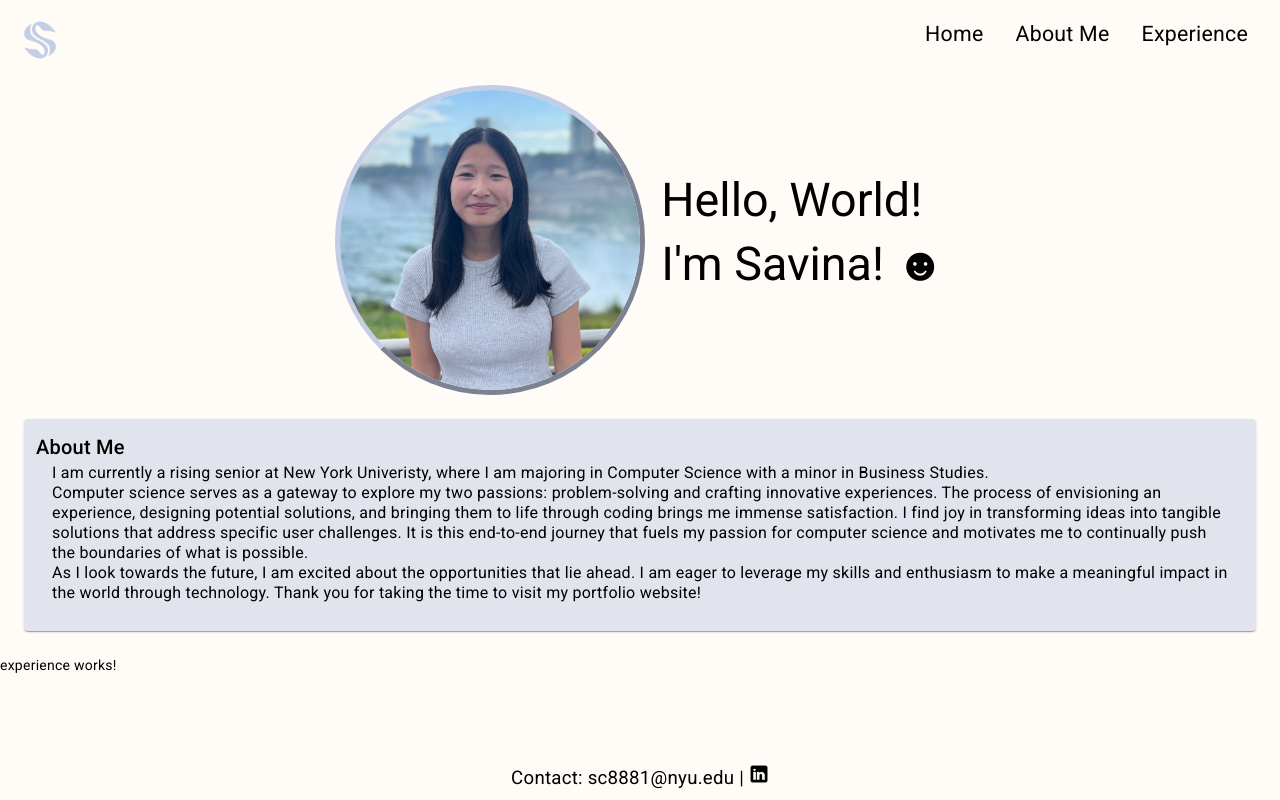
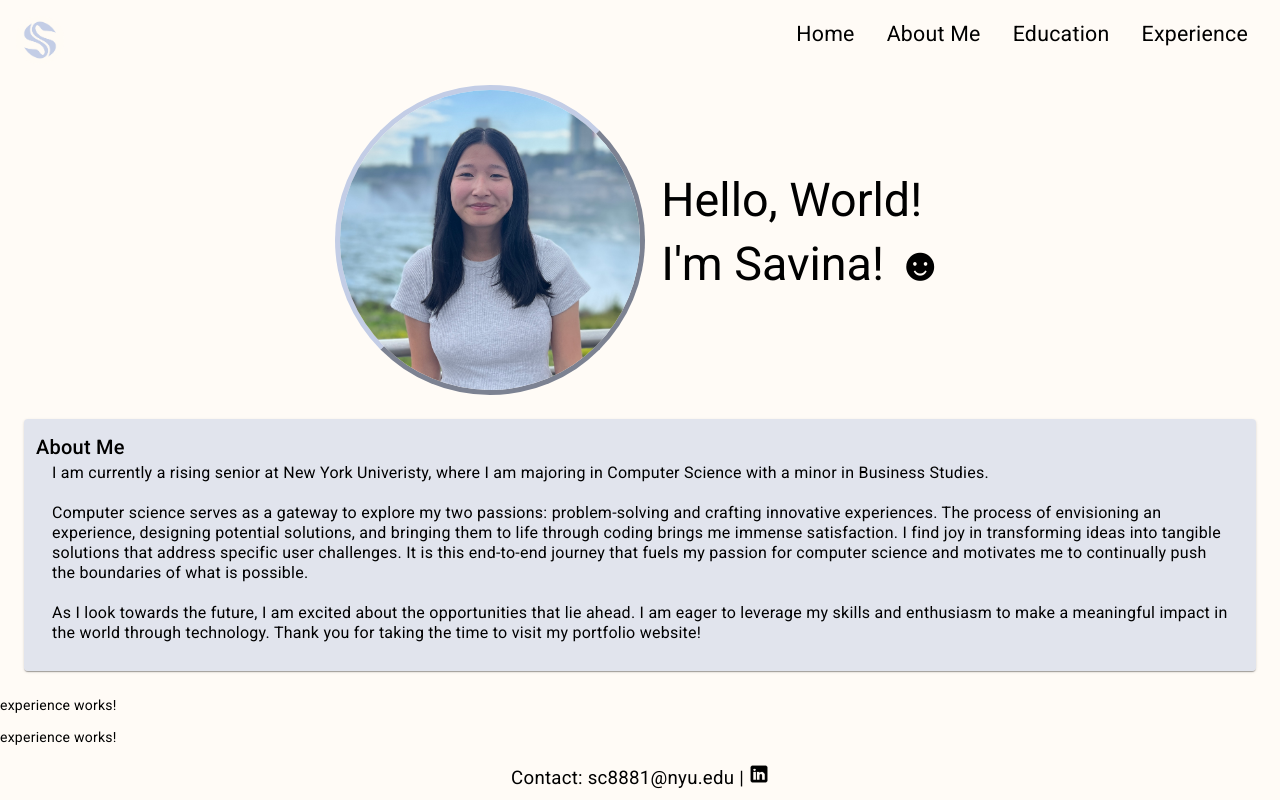
Before and after one commit to savina-chan/savina-chan.github.io, an Angular app: page /app-home in a window 1280 px wide. Built offline with nearby package versions, Linux system fonts and the light colour scheme.

Commit message:
edited about me description and added education section

```diff
--- a/src/app/about-me/about-me.component.html
+++ b/src/app/about-me/about-me.component.html
@@ -5,6 +5,7 @@
             <p>
                 I am currently a rising senior at New York Univeristy, where I am majoring in Computer Science
                 with a minor in Business Studies.
+                <br>
                 <br>
                 Computer science serves as a gateway to explore my two passions: problem-solving and
                 crafting innovative experiences. The process of envisioning an experience, designing
@@ -14,6 +15,7 @@
                 computer science and motivates me to continually push the boundaries of what is
                 possible.
                 <br>
+                <br>
                 As I look towards the future, I am excited about the opportunities that lie ahead. I
                 am eager to leverage my skills and enthusiasm to make a meaningful impact in the world
                 through technology. Thank you for taking the time to visit my portfolio website!
--- a/src/app/app-routing.module.ts
+++ b/src/app/app-routing.module.ts
@@ -1,9 +1,12 @@
 import { NgModule } from '@angular/core';
 import { RouterModule, Routes } from '@angular/router';
 import { HomeComponent } from './home/home.component';
+import { EducationComponent } from './education/education.component';
 import { ExperienceComponent } from './experience/experience.component';
 
-const routes: Routes = [{path:'app-home', component:HomeComponent, title:"Home"},{path:'app-experience', component: ExperienceComponent, title:"Experience"}];
+const routes: Routes = [{path:'app-home', component:HomeComponent, title:"Home"},
+{path:'app-education', component:EducationComponent, title:"Education"},
+{path:'app-experience', component: ExperienceComponent, title:"Experience"}];
 
 @NgModule({
   imports: [RouterModule.forRoot(routes)],
--- a/src/app/app.component.html
+++ b/src/app/app.component.html
@@ -3,6 +3,7 @@
 <div class="content">
   <app-intro id="intro"></app-intro>
   <app-about-me id="about-me"></app-about-me>
+  <app-education id="education"></app-education>
   <app-experience id="experience"></app-experience>
 </div>
 <app-footer></app-footer>
--- a/src/app/app.module.ts
+++ b/src/app/app.module.ts
@@ -3,6 +3,7 @@ import { BrowserModule } from '@angular/platform-browser';
 import { AppRoutingModule } from './app-routing.module';
 import { AppComponent } from './app.component';
 import { HomeComponent } from './home/home.component';
+import { EducationComponent } from './education/education.component';
 import { ExperienceComponent } from './experience/experience.component';
 import { FooterComponent } from './footer/footer.component';
 import { NavbarComponent } from './navbar/navbar.component';
@@ -16,6 +17,7 @@ import { SmoothScrollDirective } from './smooth-scroll.directive'
   declarations: [
     AppComponent,
     HomeComponent,
+    EducationComponent,
     ExperienceComponent,
     FooterComponent,
     NavbarComponent,
--- /dev/null
+++ b/src/app/education/education.component.html
@@ -0,0 +1 @@
+<p>experience works!</p>
--- a/src/app/navbar/navbar.component.html
+++ b/src/app/navbar/navbar.component.html
@@ -5,6 +5,7 @@
     <nav>
         <a href="#intro">Home</a>
         <a href="#about-me">About Me</a>
+        <a href="#education">Education</a>
         <a href="#experience">Experience</a>
     </nav>
 </div>
```
Also changed, not shown: src/app/education/education.component.ts (added, +10 -0 lines), src/app/education/education.component.scss (added), 1 other file (tests, documents, lock files or other folders).
